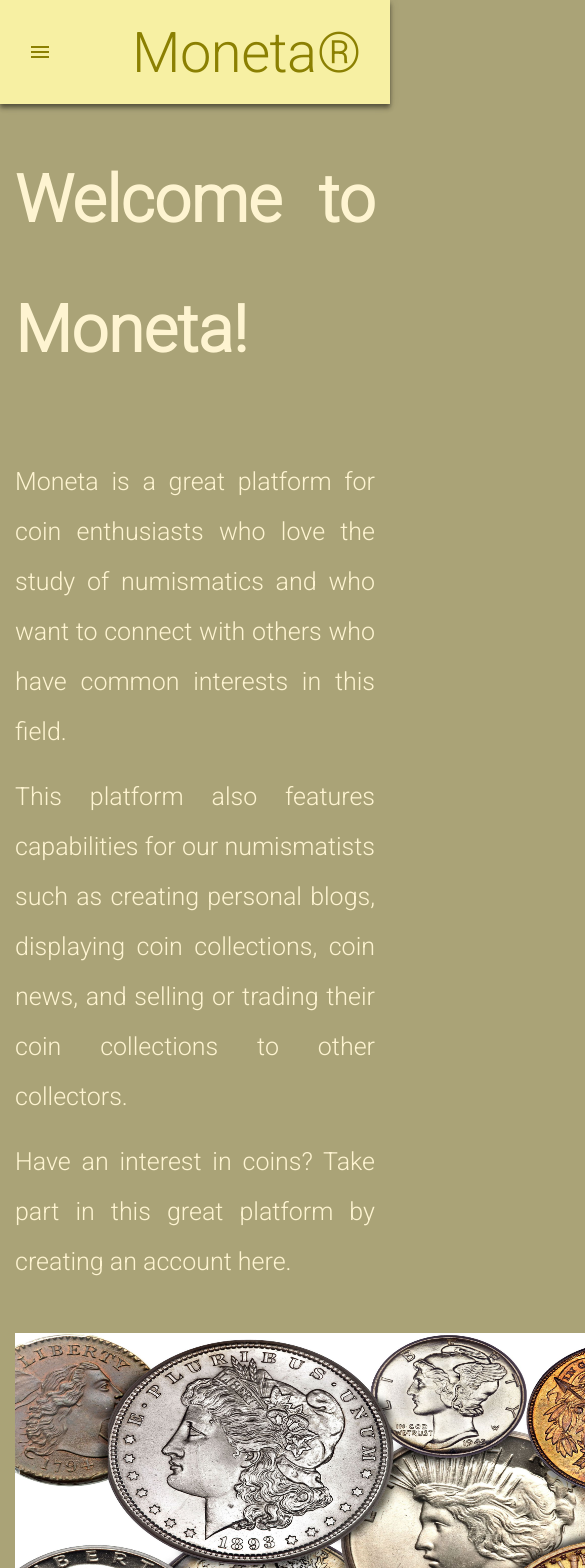
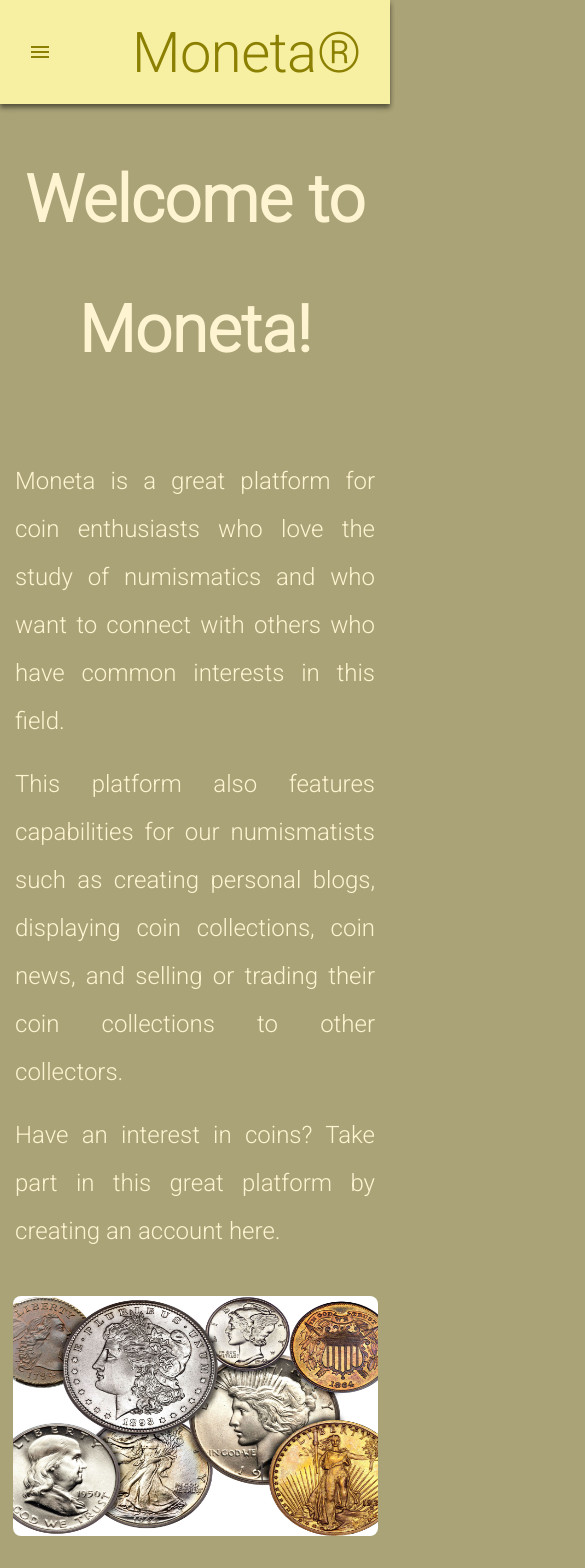
Before and after one commit to BVA1000/moneta-frontend, a React (Create React App) app: page / in a window 390 px wide. Shown: the top 1568 px of the page, 585 px wide, since content can reach past the window. Built offline with nearby package versions, Linux system fonts and the light colour scheme.

Commit message:
Worked on Responsive Design for Home Page

```diff
--- a/src/pages/Home/home.css
+++ b/src/pages/Home/home.css
@@ -1,7 +1,33 @@
+@media only screen and (max-width: 1000px) {
+  #uscoins {
+
+  width: 575px;
+  height: 350px;
+  }
+}
+
+@media only screen and (max-width: 600px) {
+  #uscoins {
+  width: 465px;
+  height: 300px;
+  }
+}
+
+
+@media only screen and (max-width: 400px) {
+  #uscoins {
+  width: 365px;
+  height: 240px;
+  }
+}
+
+
 .usCoins {
-  margin: 15px;
-  width: 675px;
-  height: 400px;
+  border-radius: 0.5rem;
+  margin: 10px;
+  width: 725px;
+  height: 450px;
+  justify-content: center;
 }
 
 #home h2 {
@@ -9,7 +35,7 @@
   font-family: "Roboto", sans-serif;
   font-size: 65px;
   margin: 15px;
-  text-align: justify;
+  text-align: center;
 }
 
 #home h3 {
@@ -23,7 +49,7 @@
 #home p {
   color: #fef4d1;
   font-family: "Roboto", sans-serif;
-  font-size: 25px;
+  font-size: 24px;
   margin: 15px;
   text-align: justify;
 }
--- a/src/pages/Home/home.js
+++ b/src/pages/Home/home.js
@@ -16,9 +16,13 @@ function Home() {
           <h2 className="big">Welcome to Moneta!</h2>
         </Grid>
         <Grid item xs={0} sm={1} />
+      </Grid>
 
-        <Grid item xs={0} sm={1} />
-        <Grid item xs={12} md={5}>
+      <Grid
+      justifyContent="center"
+      container spacing={2}>
+      <Grid item sm={0} md={0} lg={1}/>
+        <Grid item sm={12} md={12} lg={5}>
           <p className="big">
             Moneta is a great platform for coin enthusiasts who love the study
             of numismatics and who want to connect with others who have common
@@ -37,26 +41,32 @@ function Home() {
           </p>
         </Grid>
 
-        <Grid item xs={12} md={5}>
-          <img src={uscoins} className="usCoins" alt="US Coins" />
+        <Grid item sm={12} md={12} lg={5}>
+          <img id="uscoins" src={uscoins} className="usCoins" alt="US Coins" />
         </Grid>
-        <Grid item xs={0} sm={1} />
+        <Grid item sm={0} md={0} lg={1}/>
       </Grid>
       <br />
-      <Grid container spacing={12}>
-        <Grid item xs={0} md={1.005} />
-        <Grid item xs={12} md={3.33}>
+      <Grid
+      container
+      justifyContent="center"
+      alignItems="center"
+      spacing={12}
+
+      >
+        <Grid item sm={0} md={1.005} lg={1.5}/>
+        <Grid item sm={12} md={3.33} lg={3}>
           <CoinNewsCard />
         </Grid>
 
-        <Grid item xs={12} md={3.33}>
+        <Grid item sm={12} md={3.33} lg={3}>
           <CoinValuesCard />
         </Grid>
 
-        <Grid item xs={12} md={3.33}>
+        <Grid item sm={12} md={3.33} lg={3}>
           <MembershipCard />
         </Grid>
-        <Grid item xs={0} md={1.005} />
+        <Grid item sm={0} md={1.005} lg={1.5}/>
       </Grid>
     </div>
   );
```
